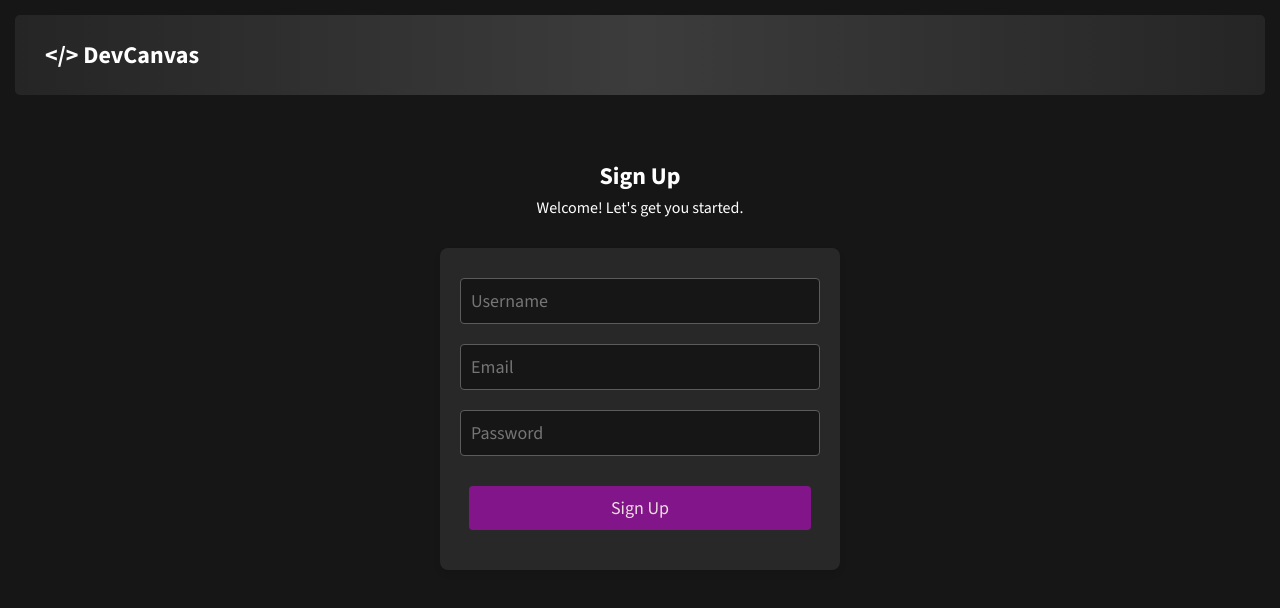
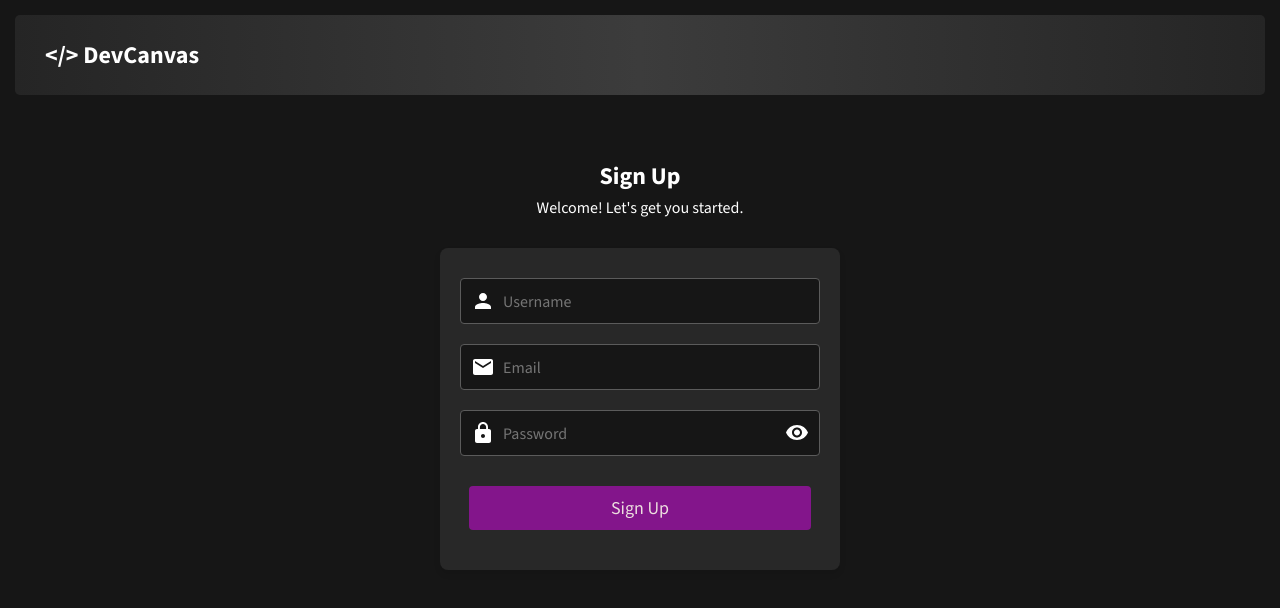
Before and after one commit to AnaghaARao/DevCanvas, a React (Vite) app in the folder frontend/: page /authentication/register in a window 1280 px wide. Shown: the top 608 px of the page. Built offline with nearby package versions, Linux system fonts and the light colour scheme.

Commit message:
added mui icons

```diff
--- a/frontend/src/components/Form.jsx
+++ b/frontend/src/components/Form.jsx
@@ -5,11 +5,19 @@ import { ACCESS_TOKEN, REFRESH_TOKEN } from "../constants";
 import "../styles/general.css";
 import "../styles/form.css";
 import { useValidation } from "../hooks/useValidation";
+import PersonIcon from "@mui/icons-material/Person";
+import LockIcon from "@mui/icons-material/Lock";
+import EmailIcon from "@mui/icons-material/Email";
+import CheckCircleSharpIcon from "@mui/icons-material/CheckCircleSharp";
+import CancelSharpIcon from "@mui/icons-material/CancelSharp";
+import VisibilitySharpIcon from "@mui/icons-material/VisibilitySharp";
+import VisibilityOffSharpIcon from "@mui/icons-material/VisibilityOffSharp";
 
 function Form({ route, method }) {
   const [username, setUsername] = useState("");
   const [password, setPassword] = useState("");
   const [email, setEmail] = useState("");
+  const [showPassword, setShowPassword] = useState(false);
   const [loading, setLoading] = useState(false);
   const navigate = useNavigate();
   const name = method === "login" ? "Sign In" : "Sign Up";
@@ -36,6 +44,10 @@ function Form({ route, method }) {
       return () => clearTimeout(delayDebounceFn);
     }
   }, [email, method, validateEmail]);
+
+  const togglePasswordVisibility = () => {
+    setShowPassword((prevShowPassword) => !prevShowPassword);
+  };
 
   const validatePassword = (password) => {
     const errors = [];
@@ -135,8 +147,10 @@ function Form({ route, method }) {
       </div>
 
       <div className="form-container">
+        <div className="input-div">
+          <PersonIcon />
           <input
-          className={`input-div ${
+            className={`${
               errors.username
                 ? "input-error"
                 : successMessages.username
@@ -149,17 +163,25 @@ function Form({ route, method }) {
             placeholder="Username"
             required
           />
+
           {errors.username && (
-          <span className="error-text">{errors.username}</span>
-        )}
-        {successMessages.username && (
-          <span className="success-text">{successMessages.username}</span>
+            <span title={errors.username}>
+              <CancelSharpIcon />
+            </span>
           )}
 
+          {successMessages.username && (
+            <span title={successMessages.username}>
+              <CheckCircleSharpIcon />
+            </span>
+          )}
+        </div>
+
         {method === "register" && (
-          <>
+          <div className="input-div">
+            <EmailIcon />
             <input
-              className={`input-div ${
+              className={`${
                 errors.email
                   ? "input-error"
                   : successMessages.email
@@ -172,21 +194,39 @@ function Form({ route, method }) {
               placeholder="Email"
               required
             />
-            {errors.email && <span className="error-text">{errors.email}</span>}
+            {errors.email && (
+              <span title={errors.email}>
+                <CancelSharpIcon />
+              </span>
+            )}
             {successMessages.email && (
-              <span className="success-text">{successMessages.email}</span>
+              <span title={successMessages.email}>
+                <CheckCircleSharpIcon />
+              </span>
             )}
-          </>
+          </div>
         )}
-
+        <div className="input-div">
+          <LockIcon />
           <input
-          className={`input-div ${passwordError ? "input-error" : ""}`}
-          type="password"
+            className={`${passwordError ? "input-error" : ""}`}
+            type={showPassword ? "text" : "password"} // Toggle between "text" and "password"
             value={password}
             onChange={(e) => setPassword(e.target.value)}
             placeholder="Password"
             required
           />
+          <span
+            onClick={togglePasswordVisibility}
+            style={{ cursor: "pointer" }}
+          >
+            {showPassword ? (
+              <VisibilityOffSharpIcon style={{ color: "red" }} />
+            ) : (
+              <VisibilitySharpIcon style={{ color: "red" }} />
+            )}
+          </span>
+        </div>
 
         <button className="btn form-button" type="submit" disabled={loading}>
           {loading ? "Processing..." : name}
--- a/frontend/src/styles/form.css
+++ b/frontend/src/styles/form.css
@@ -30,7 +30,37 @@
   margin-top: 5px;
 }
 
+.input-div {
+  display: flex;
+  align-items: center;
+  gap: 0.5rem;
+}
+
+.input-div input {
+  border: 0;
+  font-size: 1rem;
+  outline: none;
+  width: 100%;
+}
+
+.input-div:has(input:focus) {
+  outline: 2px solid #ffffff;
+}
+
+.input-div input:active {
+  border: none;
+}
+
+.input-div span {
+  display: flex;
+  align-items: center;
+}
+
 .form-button {
   width: 95%;
   margin: 20px 0;
 }
+
+.mui-icons {
+  background-color: #797979;
+}
```
Lines whose indentation alone changed are shown as unchanged.
